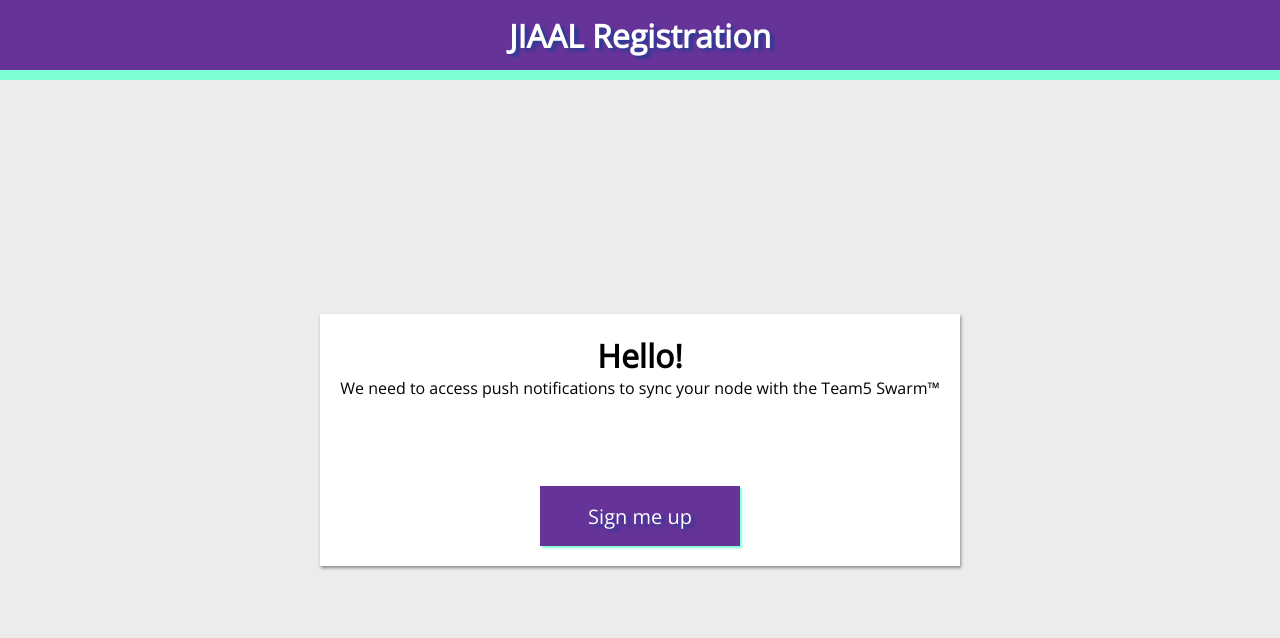
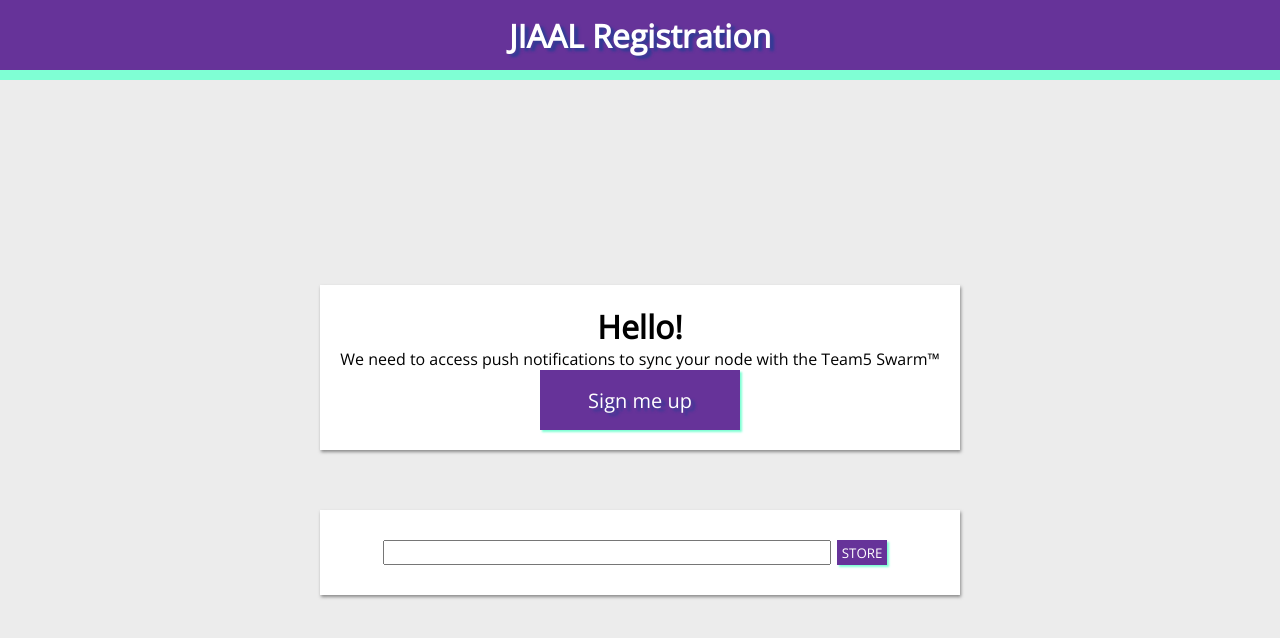
Before and after one commit to John-Nenniger/Service_worker, a website: page index.html in a window 1280 px wide. Drawn offline with nearby package versions, Linux system fonts and the light colour scheme; some packages are replaced by stand-ins of ours; no server answers.

Commit message:
add styles for cards

```diff
--- a/index.html
+++ b/index.html
@@ -30,6 +30,7 @@
     </header>
 
     <main>
+      <div class="flex-container">
         <div class="card">
           <h1>Hello!</h1>
           <p>
@@ -37,6 +38,15 @@
           </p>
           <button id="button"
                   onclick="requestPermission()">Sign me up</button>
+        </div>
+        <div class="card">
+          <div class="input-form">
+            <form action="/johnsURL" method="POST">
+              <input name="text" type="text">
+              <button type="submit">STORE</button>
+            </form>
+          </div>
+        </div>
       </div>
     </main>
 
--- a/styles.css
+++ b/styles.css
@@ -40,6 +40,7 @@ main {
   display: flex;
   flex-direction: column;
   align-items: center;
+  margin: 30px 0;
 }
 
 .card h1 {
@@ -50,7 +51,7 @@ main {
   flex: 3;
 }
 
-.card button {
+.card #button {
   border: 0;
   background: rebeccapurple;
   color: white;
@@ -60,3 +61,24 @@ main {
   height: 60px;
   box-shadow: aquamarine 2px 2px 2px 0px;
 }
+
+.input-form button {
+  background: rebeccapurple;
+  width: 50px;
+  height: 25px;
+  border: 2;
+  border-style: none;
+  margin: 10px 10px 10px 2px;
+  color: white;
+  box-shadow: aquamarine 2px 2px 2px 0px;
+}
+
+.input-form input {
+  width: 35vw;
+  height: 25px;
+}
+
+.flex-container {
+  display: flex;
+  flex-direction: column;
+}
```
Also changed, not shown: 1 other file. Lines whose indentation alone changed are shown as unchanged.
